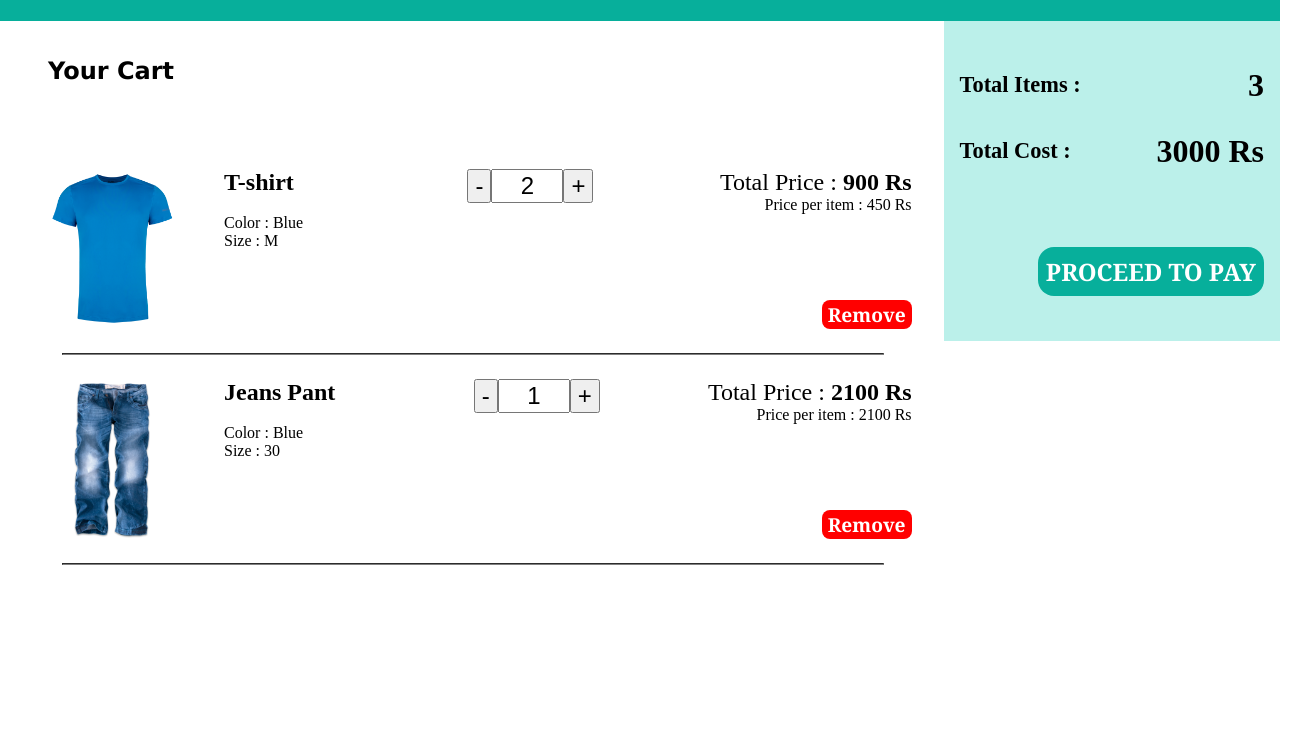
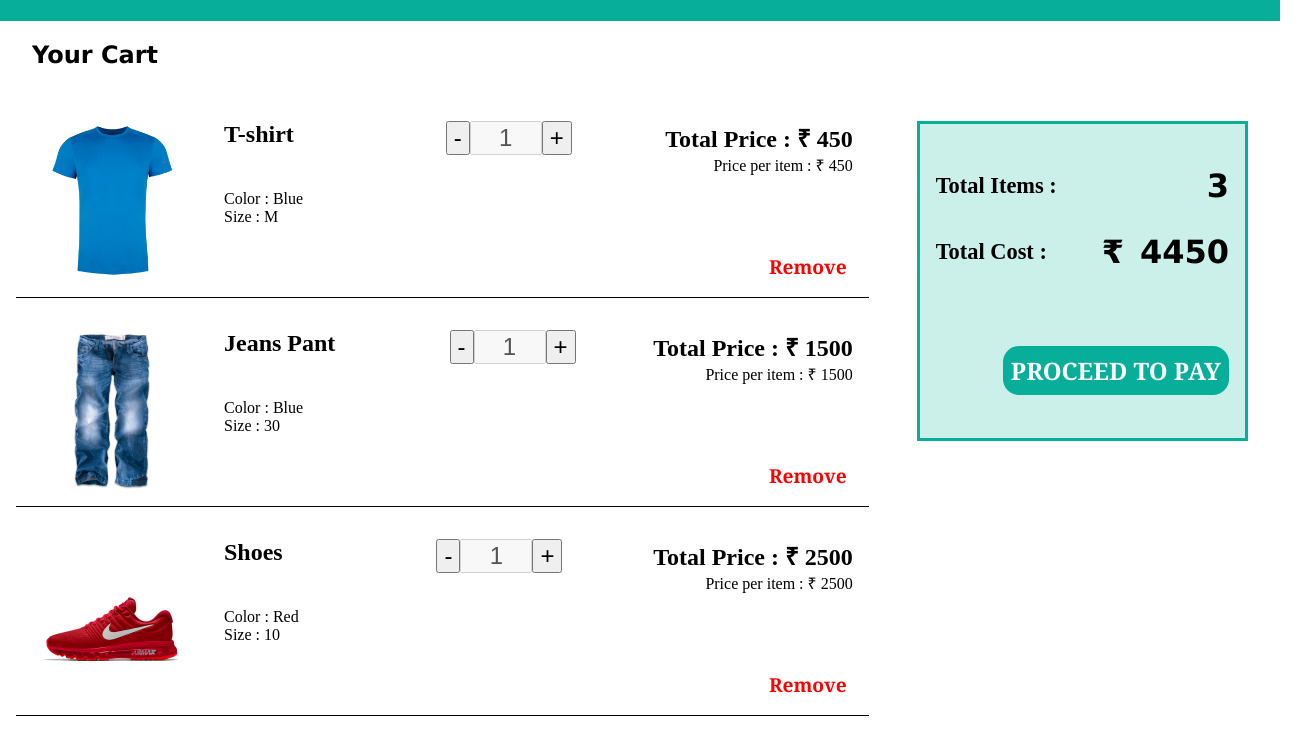
Before and after one commit to JasmitLathiya/Shopping-Cart, a plain HTML site: page index.html in a window 1280 px wide. Shown: the part 67-815 px from the top of the page, 1312 px wide, since content can reach past the window. Drawn offline with Linux system fonts and the light colour scheme.

Commit message:
Dynamic screen and event handler

```diff
--- a/index.css
+++ b/index.css
@@ -1,10 +1,7 @@
 body{
-    height:100%;
-    width: 100%;
-    padding:0;
     margin:0;
+    height: 100%;
     font-size: 16px;
-    /* background-color: #bbf0ea; */
 }
 
 .heading{
@@ -21,100 +18,97 @@ body{
 }
 
 .leftColumn,.rightColumn{
-    margin: 0;
     box-sizing: border-box;
     padding: 1rem;
 }
 
 .leftColumn{
+    min-width: 30rem;
+    flex-grow: 7;
     display: flex;
     flex-direction: column;
-    min-width: 30rem;
-    flex-grow: 7;
-    overflow: auto;
+}
+.emptyLeftColumn{
+    display: flex;
+    justify-content: center;
+    align-content: center;
+    color: red;
 }
 
 .rightColumn{
     flex-grow: 3;
     max-height: 20rem;
+    margin: 2rem;
     display: flex;
     flex-direction: column;
     justify-content: space-evenly;
-    background-color: #bbf0ea;
+    border: 0.2rem solid #07AF9B;
+    background-color: #cbf0ea;
 }
 
-hr{
-    border-color: gray;
-    border-width: 0.01rem;
-    width: 90%;
-    margin-left: 5%;
-}
 
-.yourCart{
+
+.yourCartText{
     position: relative;
     left: 2rem;
     font-family: Verdana, Geneva, Tahoma, sans-serif;
 }
 
-.item1Container,.item2Container{
+.itemContainer{
     display: flex;
     flex-direction: row;
+    border-bottom: 0.1rem solid black;
+    margin-bottom: 1rem;
 }
 
-.item1Container{
-    margin-top: 3rem;
-
-}
-.itemImage,.itemDescription,.itemCounterContainer,.itemPriceAndRemoveButtonContainer{
+.itemImage{
+    flex-grow: 1;
+    max-width: 10rem;
     padding: 1rem;
 }
 
-.itemImage{
-    max-width: 10rem;
-    max-height: 10rem;
-    flex-grow: 1;
+.itemDescription{
+    flex-grow: 4;
+    max-width: 22rem;
+    padding: 1rem;
+}
+.itemName{
+    font-weight: bold;
+    margin-top: 0;
+    font-size: 1.5rem;
 }
 
-.itemDescription{
-    flex-grow: 3;
-}
-.itemName{
-    display: flex;
-    flex-direction: column;
-    justify-content: space-around;
-    font-weight: bold;
-    font-size: 1.5rem;
-}
-.itemColor{
-    margin-top: 1rem;
-}
 
 .itemCounterContainer{
     flex-grow: 1;
+    padding: 1rem;
     display: flex;
     flex-direction: row;
     justify-content: center;
-    height: fit-content;
+    align-items: flex-start;
 }
-.decreaseCounterButton,.increaseCounterButton{
+.counterButton{
     font-size: 1.5rem;
 }
 .itemCounter{
     text-align: center;
     max-width: 4rem;
-    font-size: 1.5em;
+    font-size: 1.5rem;
     margin-left: 0;
 }
 
 
 .itemPriceAndRemoveButtonContainer{
     flex-grow: 2;
+    padding: 1rem;
     display: flex;
     flex-direction: column;
     align-items: flex-end;
+
 }
 .totalPrice{
     font-size: 1.5rem;
+    font-weight: bold;
 }
 .totalAndPerItemPriceContainer{
     display: flex;
@@ -129,12 +123,21 @@ hr{
 
 }
 .removeButton{
-    background-color: red;
+    background-color: transparent;
+    color: red;
     font-size: 1.2rem;
     border-radius: 0.5rem;
+    font-family: Georgia, 'Times New Roman', Times, serif;
+    font-weight: bold;
+    border: 0;
+}
+.removeButton:hover{
+    background-color: red;
+    font-weight: bold;
+    color: white;
 }
 
-.removeButton,.proceedButton{
+.proceedButton{
     color: white;
     font-weight: bold;
     width: fit-content;
@@ -146,23 +149,28 @@ hr{
     background-color: black;
 }
 
-.totalItemContainer,.totalCostContainer{
+.totalValueContainer{
     display: flex;
+    flex-direction: row;
 }
-.totalCostText,.totalItemText{
+.totalDescriptionText{
     flex-grow: 1;
     font-size: 1.4rem;
     font-weight: bold;
     display: flex;
     align-items: center;
 }
-.totalCost,.totalItem{
+.totalValue{
+    font-family: Verdana, Geneva, Tahoma, sans-serif;
     flex-grow: 1;
     font-size: 2rem;
     justify-content: flex-end;
     font-weight: bold;
     display: flex;
     align-items: center;
+}
+#totalCost{
+    margin-left: 1rem;
 }
 
 .proceedButtonContainer
--- a/index.html
+++ b/index.html
@@ -3,82 +3,35 @@
     <head>
         <title>Shopping Cart</title>
         <link rel="stylesheet" href="index.css">
+        <script src="index.js"></script>
+        <script src="eventHandlerFunctions.js"></script>
     </head>
 
     <body>
+
         <header class="heading">
             <h1>Shopping Cart</h1>
         </header>
 
+        <h2 class="yourCartText">Your Cart</h2>
+
         <div class="columnContainer">
-            <div class="leftColumn">
-                <h2 class="yourCart">Your Cart</h2>
-                <div class="item1Container">
-                    <img class="itemImage" src="./assets/tshirt.png" alt="T-shirt Image">
-                    <div class="itemDescription">
-                        <text id="itemName" class="itemName">T-shirt</text>
-                        <br>
-                        <text class="itemColor">Color : Blue</text>
-                        <br>
-                        <text class="itemSize">Size : M</text>
-                    </div>
-                    <div class="itemCounterContainer">
-                        <button class="decreaseCounterButton">-</button>
-                        <input class="itemCounter" type="number" min="0" value="2">
-                        <button class="increaseCounterButton">+</button>
-                    </div>
-                    <div class="itemPriceAndRemoveButtonContainer">
-                        <div class="totalAndPerItemPriceContainer">
-                            <text class="totalPrice">Total Price : <b>900 Rs</b></text>
-                            <text class="itemPrice">Price per item : 450 Rs</text>
-                        </div>
-                        <div class="removeButtonContainer">
-                            <button class="removeButton">Remove</button>
-                        </div>
-                    </div>
-                </div>
-
-                <hr>
-
-                <div class="item2Container">
-                    <img class="itemImage" src="./assets/pant.png" alt="Jeans Image">
-                    <div class="itemDescription">
-                        <text class="itemName">Jeans Pant</text>
-                        <br>
-                        <text class="itemColor">Color : Blue</text>
-                        <br>
-                        <text class="itemSize">Size : 30</text>
-                    </div>
-                    <div class="itemCounterContainer">
-                        <button class="decreaseCounterButton">-</button>
-                        <input class="itemCounter" type="number" min="1" value="1">
-                        <button class="increaseCounterButton">+</button>
-                    </div>
-                    <div class="itemPriceAndRemoveButtonContainer">
-                        <div class="totalAndPerItemPriceContainer">
-                            <text class="totalPrice">Total Price : <b>2100 Rs</b></text>
-                            <text class="itemPrice">Price per item : 2100 Rs</text>
-                        </div>
-                        <div class="removeButtonContainer">
-                            <button class="removeButton">Remove</button>
-                        </div>
-                    </div>
-                </div>
-                <hr>
+            <div id="leftColumn" class="leftColumn">
+              <!-- Product List   -->
             </div>
 
-            <div class="rightColumn">
 
-                <div class="totalItemContainer">
-                    <text class="totalItemText">Total Items :</text>
-                    <text class="totalItem">3</text>
+            <div id="rightColumn" class="rightColumn">
+                <div class="totalValueContainer">
+                    <text class="totalDescriptionText">Total Items :</text>
+                    <text id="totalItem" class="totalValue">0</text>
                 </div>
-                <div class="totalCostContainer">
-                    <text class="totalCostText">Total Cost :</text>
-                    <text class="totalCost">3000 Rs</text>
+                <div class="totalValueContainer">
+                    <text class="totalDescriptionText">Total Cost :</text>
+                    <text class="totalValue">₹ <text id="totalCost">0</text> </text>
                 </div>
                 <div class="proceedButtonContainer">
-                    <button class="proceedButton">PROCEED TO PAY</button>
+                    <button id="proceed" class="proceedButton">PROCEED TO PAY</button>
                 </div>
             </div>
         </div>
--- /dev/null
+++ b/index.js
@@ -0,0 +1,50 @@
+ (async function fetchProductData() {
+    await fetch('./jsonData/productDetails.json')
+            .then(response => response.json())
+            .then(data => showDataOnScreen(data));
+})();
+
+function showDataOnScreen(data)
+{
+    const leftColumn = document.getElementById("leftColumn");
+
+    const totalItem = document.getElementById("totalItem");
+    const totalCost = document.getElementById("totalCost");
+
+
+    for(let i=0;i<data.length;i++)
+    {
+        leftColumn.innerHTML += `
+            <div id="itemContainer${data[i].id}" class="itemContainer">
+                <img class="itemImage" src="${data[i].image}" alt="${data[i].name} image">
+                <div class="itemDescription">
+                    <p class="itemName">${data[i].name}</p>
+                    <br>
+                    <text class="itemColor">Color : ${data[i].color}</text>
+                    <br>
+                    <text class="itemSize">Size : ${data[i].size}</text>
+                </div>
+                <div class="itemCounterContainer">
+                    <button onClick="handleDecrease(${data[i].id},${data[i].pricePerItem})" class="counterButton">-</button>
+                    <input id="itemCounter${data[i].id}" class="itemCounter" type="number" value="1" disabled>
+                    <button onClick="handleIncrease(${data[i].id},${data[i].pricePerItem})" class="counterButton">+</button>
+                </div>
+                <div class="itemPriceAndRemoveButtonContainer">
+                    <div class="totalAndPerItemPriceContainer">
+                        <text class="totalPrice">
+                            Total Price : <text>₹</text>
+                            <text id="totalPrice${data[i].id}"> ${data[i].pricePerItem}</text>
+                        </text>
+                        <text class="itemPrice">Price per item : ₹ ${data[i].pricePerItem}</text>
+                    </div>
+                    <div class="removeButtonContainer">
+                        <button onClick="handleRemove(${data[i].id})" class="removeButton">Remove</button>
+                    </div>
+                </div>
+            </div>
+        `;
+
+        totalItem.textContent = parseInt(totalItem.textContent) + 1;
+        totalCost.textContent = parseInt(totalCost.textContent) + data[i].pricePerItem;
+    }
+}
--- a/jsonData/productDetails.json
+++ b/jsonData/productDetails.json
@@ -1,5 +1,26 @@
-[{
-    "name" : "T-shirt",
-    "color" : "Blue",
-    "size" : "M"
-}]
+[
+    {
+        "id" : 1,
+        "name" : "T-shirt",
+        "color" : "Blue",
+        "size" : "M",
+        "pricePerItem" : 450,
+        "image" : "./assets/tshirt.png"
+    },
+    {
+        "id" : 2,
+        "name" : "Jeans Pant",
+        "color" : "Blue",
+        "size" : "30",
+        "pricePerItem" : 1500,
+        "image" : "./assets/pant.png"
+    },
+    {
+        "id" : 3,
+        "name" : "Shoes",
+        "color" : "Red",
+        "size" : "10",
+        "pricePerItem" : 2500,
+        "image" : "./assets/shoes.png"
+    }
+]
```
Also changed, not shown: eventHandlerFunctions.js (added, +73 -0 lines), assets/shoes.png (added), screenshot/Initial_commit(week_0).png (renamed from screenshot/Initial_commit(week_0.png), 2 other files.
